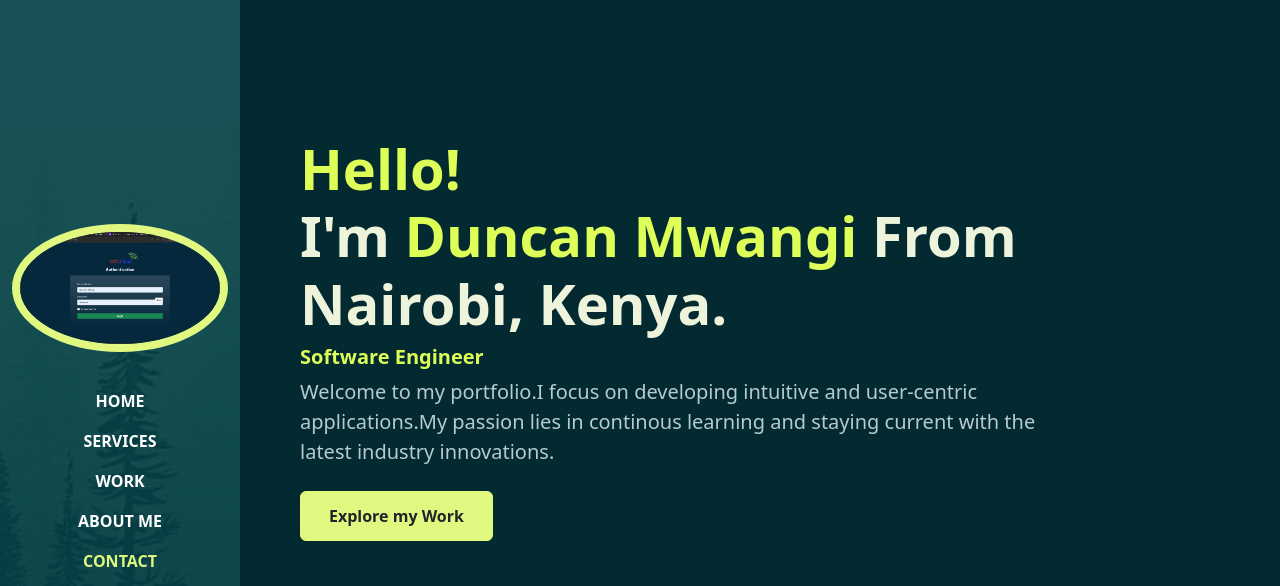
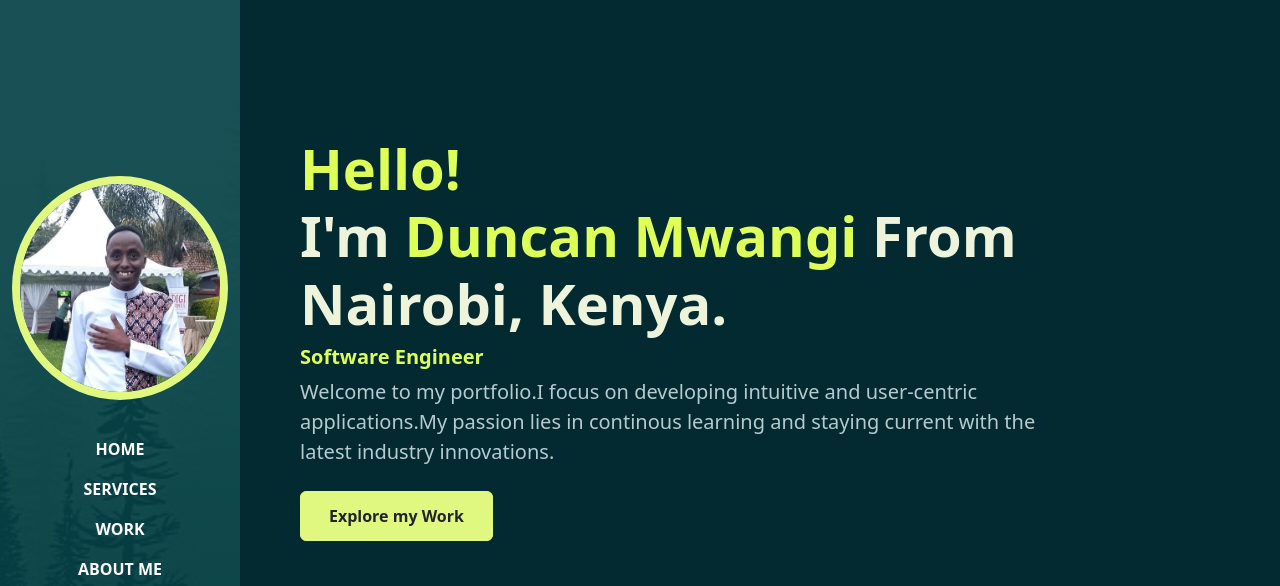
Before and after one commit to dunkohm/Duncan_portfolio, a plain HTML site: page index.html in a window 1280 px wide. Shown: the top 586 px of the page. Drawn offline with nearby package versions, Linux system fonts and the light colour scheme; a web font is replaced by a local one.

Commit message:
small change

```diff
--- a/index.html
+++ b/index.html
@@ -171,7 +171,7 @@ overflow: hidden;
         <div class="container flex-lg-column">
           <a class="navbar-brand mb-lg-4 m-lg-auto" href="#">
             <span class="h3 fw-bold d-block d-lg-none">Duncan M</span>
-            <img src="images/img3.jpg" class="d-none d-lg-block rounded-circle" alt="">
+            <img src="images/img2.jpg" class="d-none d-lg-block rounded-circle" alt="">
           </a>
           <button class="navbar-toggler" type="button" data-bs-toggle="collapse" data-bs-target="#navbarNav" aria-controls="navbarNav" aria-expanded="false" aria-label="Toggle navigation">
             <span class="navbar-toggler-icon"></span>
```
